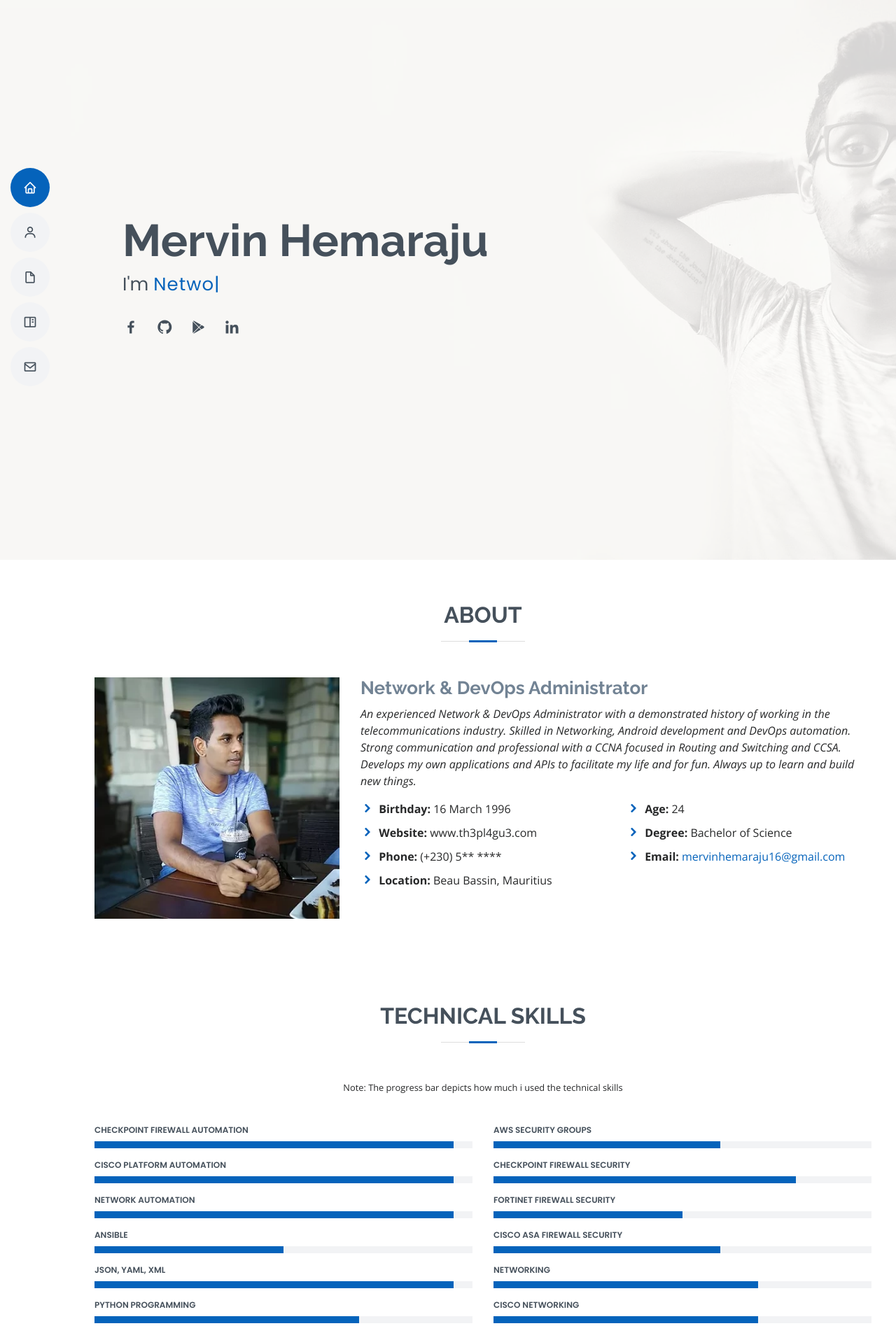
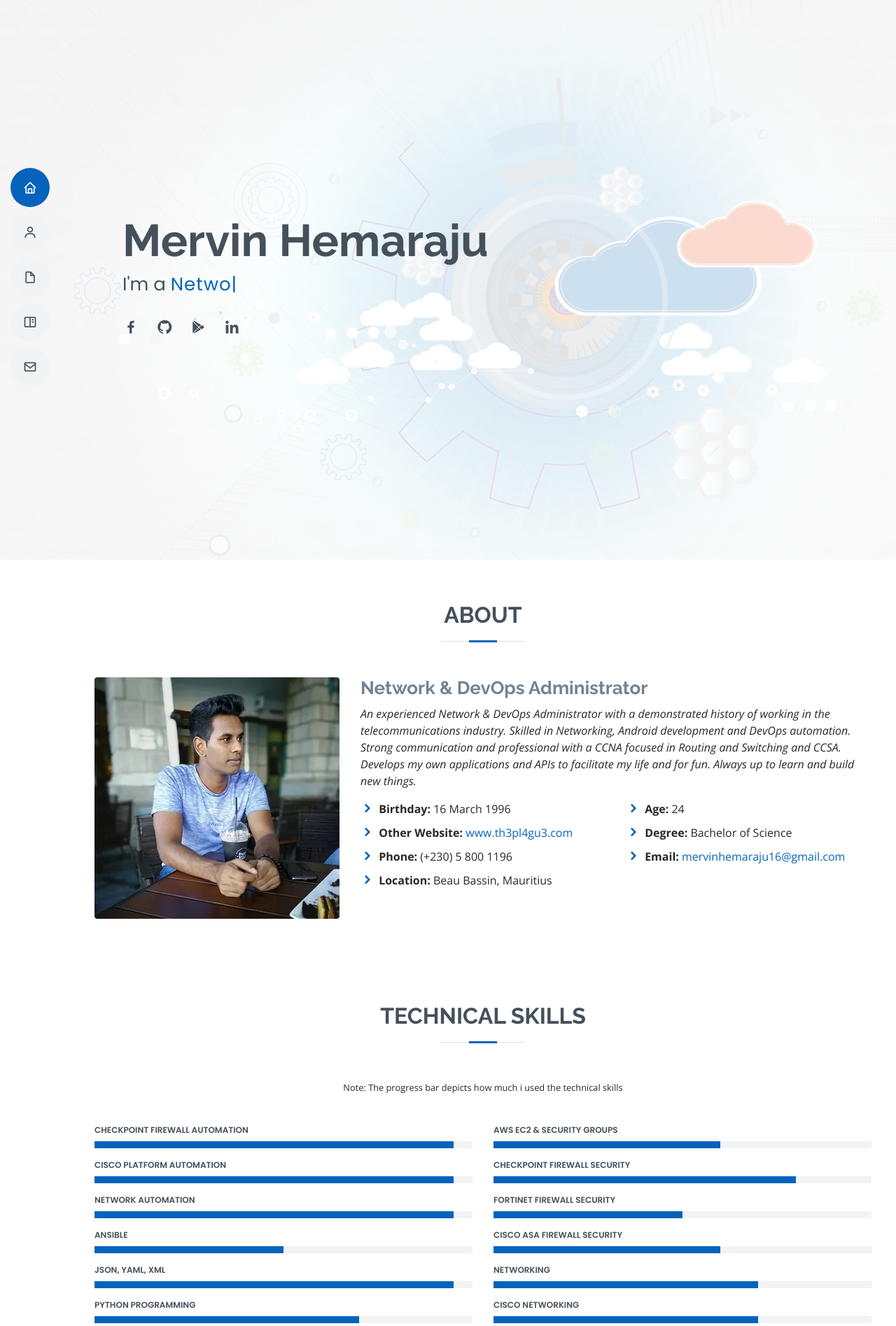
Before and after one commit to mervin16-zz/Portfolix, a Flask app: page /resume/ in a window 1280 px wide. Shown: the top 1895 px of the page at 70% size. Run offline with Flask 2, Linux system fonts and the light colour scheme; some libraries are stand-ins or nearby versions.

Commit message:
- Corrected grammar mistakes - Added new pictures - Improved design of portfolios - Updated README - Improved Dockerfile

```diff
--- a/app/templates/index.html
+++ b/app/templates/index.html
@@ -32,7 +32,7 @@ Mervin Hemaraju
   <section id="hero" class="d-flex flex-column justify-content-center">
     <div class="container" data-aos="zoom-in" data-aos-delay="100">
       <h1>Mervin Hemaraju</h1>
-      <p>I'm <span class="typed" data-typed-items="DevOps Administrator, Network Administrator"></span></p>
+      <p>I'm a <span class="typed" data-typed-items="DevOps Administrator, Network Administrator"></span></p>
       <div class="social-links">
         <a href="https://www.facebook.com/mervin16/" target="_blank" class="facebook"><i class="bx bxl-facebook"></i></a>
         <a href="https://github.com/mervin16" target="_blank" class="github"><i class="bx bxl-github"></i></a>
@@ -53,7 +53,7 @@ Mervin Hemaraju
 
         <div class="row">
           <div class="col-lg-4">
-            <img src="{{ url_for('static', filename='img/profile-img.webp')}}" class="img-fluid" alt="">
+            <img src="{{ url_for('static', filename='img/profile-img.webp')}}" class="img-fluid rounded" alt="">
           </div>
           <div class="col-lg-8 pt-4 pt-lg-0 content">
             <h3>Network &amp; DevOps Administrator</h3>
@@ -67,8 +67,8 @@ Mervin Hemaraju
               <div class="col-lg-6">
                 <ul>
                   <li><i class="icofont-rounded-right"></i> <strong>Birthday:</strong> 16 March 1996</li>
-                  <li><i class="icofont-rounded-right"></i> <strong>Website:</strong> www.th3pl4gu3.com</li>
-                  <li><i class="icofont-rounded-right"></i> <strong>Phone:</strong> (+230) 5** ****</li>
+                  <li><i class="icofont-rounded-right"></i> <strong>Other Website:</strong> <a href="https://www.th3pl4gu3.com">www.th3pl4gu3.com</a></li>
+                  <li><i class="icofont-rounded-right"></i> <strong>Phone:</strong> (+230) 5 800 1196</li>
                   <li><i class="icofont-rounded-right"></i> <strong>Location:</strong> Beau Bassin, Mauritius</li>
                 </ul>
               </div>
@@ -184,7 +184,7 @@ Mervin Hemaraju
           <div class="col-lg-6">
 
             <div class="progress">
-              <span class="skill">AWS Security Groups</span>
+              <span class="skill">AWS EC2 & Security Groups</span>
               <div class="progress-bar-wrap">
                 <div class="progress-bar" role="progressbar" aria-valuenow="60" aria-valuemin="0" aria-valuemax="100"></div>
               </div>
@@ -253,6 +253,13 @@ Mervin Hemaraju
               </div>
             </div>
 
+            <div class="progress">
+              <span class="skill">Nginx (Basic Deployments)</span>
+              <div class="progress-bar-wrap">
+                <div class="progress-bar" role="progressbar" aria-valuenow="30" aria-valuemin="0" aria-valuemax="100"></div>
+              </div>
+            </div>
+
           </div>
 
         </div>
@@ -281,7 +288,7 @@ Mervin Hemaraju
               </p>
               <ul>
                 <li>Beau Bassin, Mauritius</li>
-                <li>(+230) 5** ****</li>
+                <li>(+230) 5 800 1196</li>
                 <li><a href="mailto:mervinhemaraju16@gmail.com">mervinhemaraju16@gmail.com</a></li>
               </ul>
             </div>
@@ -413,7 +420,7 @@ Mervin Hemaraju
 
           <div class="col-lg-4 col-md-6 portfolio-item filter-python filter-api">
             <div class="portfolio-wrap">
-              <img src="{{ url_for('static', filename='img/portfolio/mes.webp') }}" class="img-fluid" alt="">
+              <img src="{{ url_for('static', filename='img/portfolio/mes.webp') }}" class="img-fluid rounded" alt="">
               <div class="portfolio-info">
                 <h4>Mauritius Emergency Services API</h4>
                 <p>Python API</p>
@@ -427,7 +434,7 @@ Mervin Hemaraju
 
           <div class="col-lg-4 col-md-6 portfolio-item filter-go filter-api">
             <div class="portfolio-wrap">
-              <img src="{{ url_for('static', filename='img/portfolio/mesg.webp') }}" class="img-fluid" alt="">
+              <img src="{{ url_for('static', filename='img/portfolio/mesg.webp') }}" class="img-fluid rounded" alt="">
               <div class="portfolio-info">
                 <h4>Mauritius Emergency Services Go API</h4>
                 <p>Go API</p>
@@ -441,7 +448,7 @@ Mervin Hemaraju
 
           <div class="col-lg-4 col-md-6 portfolio-item filter-python">
             <div class="portfolio-wrap">
-              <img src="{{ url_for('static', filename='img/portfolio/th3pl4gu3.webp') }}" class="img-fluid" alt="">
+              <img src="{{ url_for('static', filename='img/portfolio/th3pl4gu3.webp') }}" class="img-fluid rounded" alt="">
               <div class="portfolio-info">
                 <h4>Th3pl4gu3</h4>
                 <p>Python & Flask</p>
@@ -455,13 +462,13 @@ Mervin Hemaraju
 
           <div class="col-lg-4 col-md-6 portfolio-item filter-python filter-nautomation">
             <div class="portfolio-wrap">
-              <img src="{{ url_for('static', filename='img/portfolio/checkpoint.webp') }}" class="img-fluid" alt="">
+              <img src="{{ url_for('static', filename='img/portfolio/ansible.webp') }}" class="img-fluid rounded" alt="">
               <div class="portfolio-info">
-                <h4>Checkpoint Firewall Automation</h4>
+                <h4>Ansible Automation</h4>
                 <p>Python</p>
                 <div class="portfolio-links">
-                  <a href="{{ url_for('static', filename='img/portfolio/checkpoint.webp') }}" data-gall="portfolioGallery" class="venobox" title="Checkpoint Firewall Automation"><i class="bx bx-zoom-in"></i></a>
-                  <a href="/resume/checkpoint-automation" data-gall="portfolioDetailsGallery" data-vbtype="iframe" class="venobox" title="Checkpoint Firewall Automation Details"><i class="bx bx-detail"></i></a>
+                  <a href="{{ url_for('static', filename='img/portfolio/ansible.webp') }}" data-gall="portfolioGallery" class="venobox" title="Ansible Automation"><i class="bx bx-zoom-in"></i></a>
+                  <a href="/resume/ansible-automation" data-gall="portfolioDetailsGallery" data-vbtype="iframe" class="venobox" title="Ansible Automation Details"><i class="bx bx-detail"></i></a>
                 </div>
               </div>
             </div>
@@ -469,7 +476,7 @@ Mervin Hemaraju
 
           <div class="col-lg-4 col-md-6 portfolio-item filter-python filter-api">
             <div class="portfolio-wrap">
-              <img src="{{ url_for('static', filename='img/portfolio/fortweet.webp') }}" class="img-fluid" alt="">
+              <img src="{{ url_for('static', filename='img/portfolio/fortweet.webp') }}" class="img-fluid rounded" alt="">
               <div class="portfolio-info">
                 <h4>Fortweet</h4>
                 <p>Python & Flask</p>
@@ -481,29 +488,29 @@ Mervin Hemaraju
             </div>
           </div>
 
-          <div class="col-lg-4 col-md-6 portfolio-item filter-python filter-nautomation">
-            <div class="portfolio-wrap">
-              <img src="{{ url_for('static', filename='img/portfolio/ansible.webp') }}" class="img-fluid" alt="">
-              <div class="portfolio-info">
-                <h4>Ansible Automation</h4>
-                <p>Python</p>
-                <div class="portfolio-links">
-                  <a href="{{ url_for('static', filename='img/portfolio/ansible.webp') }}" data-gall="portfolioGallery" class="venobox" title="Ansible Automation"><i class="bx bx-zoom-in"></i></a>
-                  <a href="/resume/ansible-automation" data-gall="portfolioDetailsGallery" data-vbtype="iframe" class="venobox" title="Ansible Automation Details"><i class="bx bx-detail"></i></a>
-                </div>
-              </div>
-            </div>
-          </div>
-
           <div class="col-lg-4 col-md-6 portfolio-item filter-android">
             <div class="portfolio-wrap">
-              <img src="{{ url_for('static', filename='img/portfolio/locky.webp') }}" class="img-fluid" alt="">
+              <img src="{{ url_for('static', filename='img/portfolio/locky.webp') }}" class="img-fluid rounded" alt="">
               <div class="portfolio-info">
                 <h4>Locky Password Manager</h4>
                 <p>Android App</p>
                 <div class="portfolio-links">
                   <a href="{{ url_for('static', filename='img/portfolio/locky.webp') }}" data-gall="portfolioGallery" class="venobox" title="Locky Password Manager"><i class="bx bx-zoom-in"></i></a>
                   <a href="/resume/locky" data-gall="portfolioDetailsGallery" data-vbtype="iframe" class="venobox" title="Locky Password Manager Details"><i class="bx bx-detail"></i></a>
+                </div>
+              </div>
+            </div>
+          </div>
+
+          <div class="col-lg-4 col-md-6 portfolio-item filter-python filter-nautomation">
+            <div class="portfolio-wrap">
+              <img src="{{ url_for('static', filename='img/portfolio/checkpoint.webp') }}" class="img-fluid rounded" alt="">
+              <div class="portfolio-info">
+                <h4>Checkpoint Firewall Automation</h4>
+                <p>Python</p>
+                <div class="portfolio-links">
+                  <a href="{{ url_for('static', filename='img/portfolio/checkpoint.webp') }}" data-gall="portfolioGallery" class="venobox" title="Checkpoint Firewall Automation"><i class="bx bx-zoom-in"></i></a>
+                  <a href="/resume/checkpoint-automation" data-gall="portfolioDetailsGallery" data-vbtype="iframe" class="venobox" title="Checkpoint Firewall Automation Details"><i class="bx bx-detail"></i></a>
                 </div>
               </div>
             </div>
@@ -542,7 +549,7 @@ Mervin Hemaraju
               <div class="phone">
                 <i class="icofont-phone"></i>
                 <h4>Phone</h4>
-                <p>(+230) 5** ****</p>
+                <p>(+230) 5 800 1196</p>
               </div>
 
             </div>
@@ -598,12 +605,21 @@ Mervin Hemaraju
         <a href="https://play.google.com/store/apps/dev?id=5236150593519379806" target="_blank" class="play-store"><i class="bx bxl-play-store"></i></a>
         <a href="https://www.linkedin.com/in/mervin-hemaraju-584239126/" target="_blank" class="linkedin"><i class="bx bxl-linkedin"></i></a>
       </div>
-      <div class="copyright">
-        &copy; Copyright <strong><span>Mervin Hemaraju</span></strong>. All Rights Reserved
+
+      <div class="credits">
+
+        <div class="copyright">
+          &copy; Copyright <strong><span>Mervin Hemaraju</span></strong>. All Rights Reserved.
+        </div>
+
+        <!-- All the links in the footer should remain intact. -->
+        <!-- You can delete the links only if you purchased the pro version. -->
+        <!-- Licensing information: https://bootstrapmade.com/license/ -->
+        <!-- Purchase the pro version with working PHP/AJAX contact form: https://bootstrapmade.com/personal-free-resume-bootstrap-template/ -->
+        Designed By <a href="http://zanbalak.com/" target="_blank">Zanbalak</a>.
+        Template from <a href="https://bootstrapmade.com/">BootstrapMade</a>
       </div>
-      <div class="credits">
-        Made possible thanks to <a href="http://zanbalak.com/" target="_blank">Zanbalak</a>
-      </div>
+
     </div>
   </footer><!-- End Footer -->
 {% endblock %}
```
Also changed, not shown: app/templates/ansible.html (+7 -4 lines), app/templates/checkpoint.html (+5 -4 lines), app/templates/fortweet.html (+9 -8 lines), app/templates/locky.html (+7 -3 lines), app/templates/mes.html (+4 -4 lines), app/templates/mesg.html (+7 -7 lines), app/templates/portfolio.html (deleted, +0 -19 lines), app/templates/th3pl4gu3.html (+6 -5 lines), README.md, app/static/img/hero-bg.webp, app/static/img/hero-bg1.webp (added), app/static/img/portfolio/android.webp (added), app/static/img/portfolio/ansible.webp, app/static/img/portfolio/python.webp (added), 1 more files, 1 other file.
